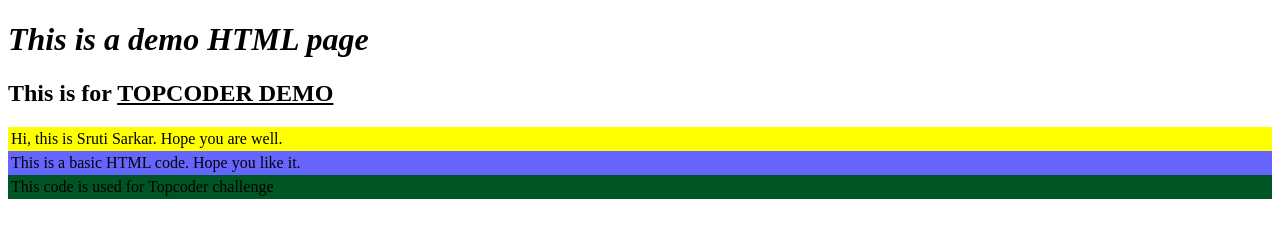
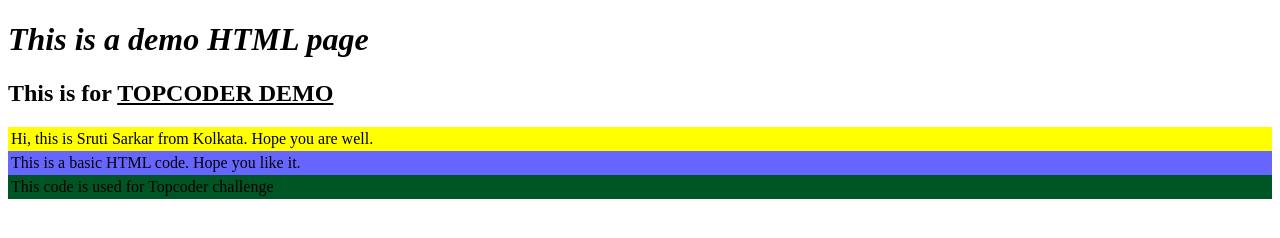
Before and after one commit to srutisarkar/HelloWorldJS, a website: page views/index.html in a window 1280 px wide. Drawn offline with Linux system fonts and the light colour scheme.

Commit message:
Modified Index.html

```diff
--- a/views/index.html
+++ b/views/index.html
@@ -12,7 +12,7 @@
       <table bgcolor = "yellow" width = "100%">
          <tr>
             <td>
-               Hi, this is Sruti Sarkar. Hope you are well.
+               Hi, this is Sruti Sarkar from Kolkata. Hope you are well.
             </td>
          </tr>
       </table>
```
